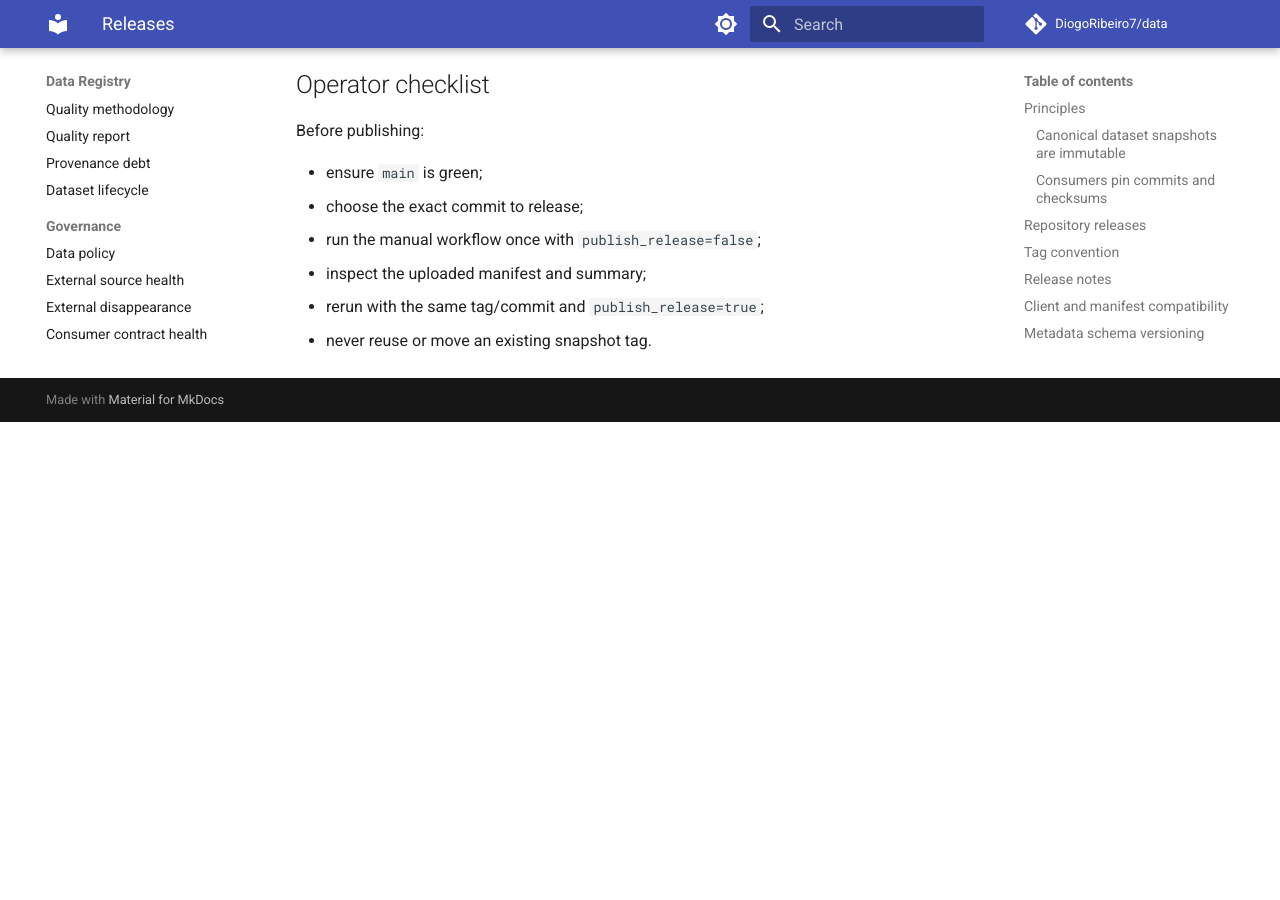
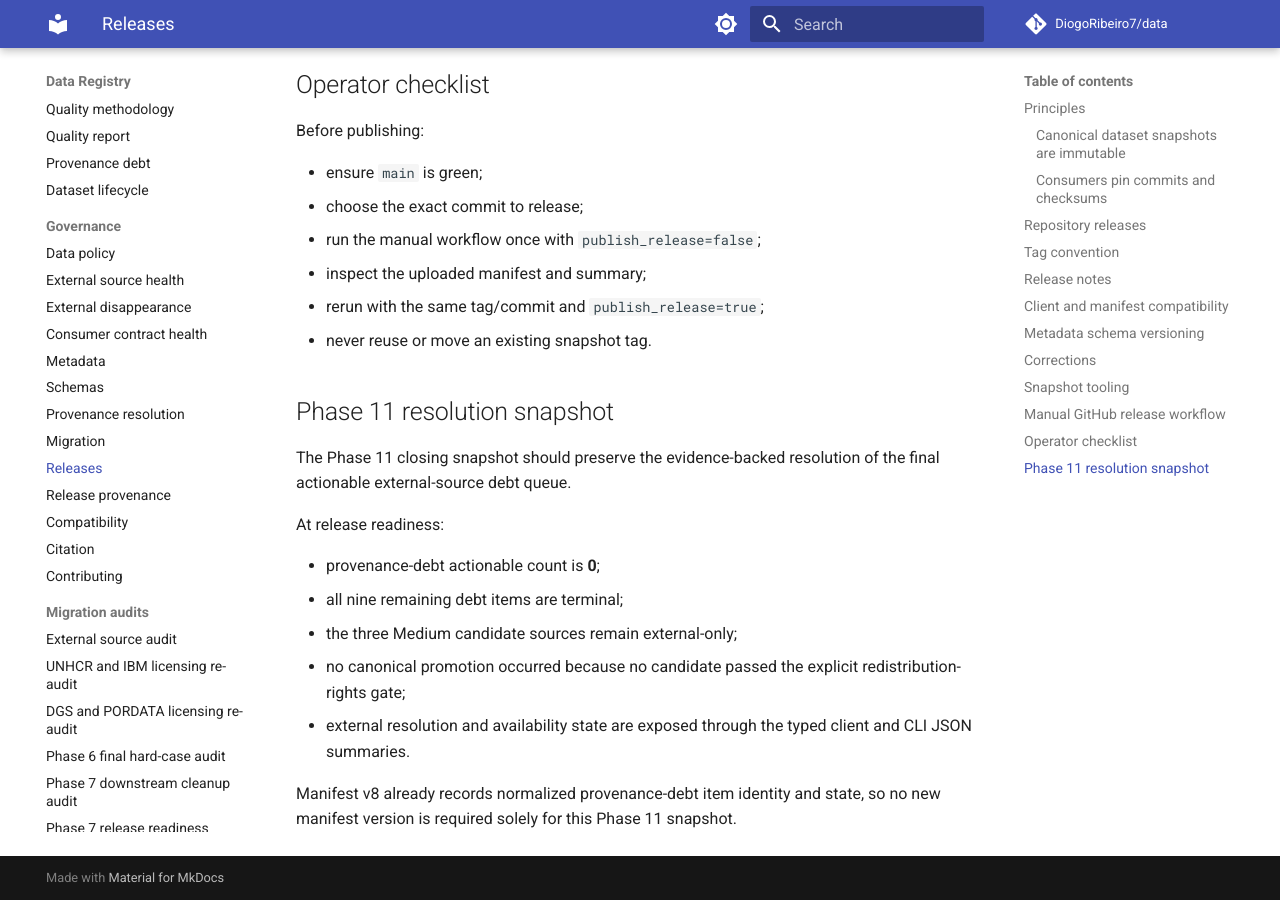
Before and after one commit to DiogoRibeiro7/data, an MkDocs documentation site: the page built from docs/RELEASES.md, in a window 1280 px wide and 900 px high, scrolled down 5492 px. Built offline with MkDocs 1.6.1 and Material for MkDocs 9.7.7, drawn with Linux system fonts in a browser that asks for light colours; comment, search, counter and statistics services are not loaded; before the commit the page ends 5914 px from its top, so only the background shows below that.

Commit message:
docs: define Phase 11 resolution snapshot state

```diff
--- a/docs/RELEASES.md
+++ b/docs/RELEASES.md
@@ -200,3 +200,22 @@
 - inspect the uploaded manifest and summary;
 - rerun with the same tag/commit and `publish_release=true`;
 - never reuse or move an existing snapshot tag.
+
+
+## Phase 11 resolution snapshot
+
+The Phase 11 closing snapshot should preserve the evidence-backed resolution of
+the final actionable external-source debt queue.
+
+At release readiness:
+
+- provenance-debt actionable count is **0**;
+- all nine remaining debt items are terminal;
+- the three Medium candidate sources remain external-only;
+- no canonical promotion occurred because no candidate passed the explicit
+  redistribution-rights gate;
+- external resolution and availability state are exposed through the typed
+  client and CLI JSON summaries.
+
+Manifest v8 already records normalized provenance-debt item identity and state,
+so no new manifest version is required solely for this Phase 11 snapshot.
```
